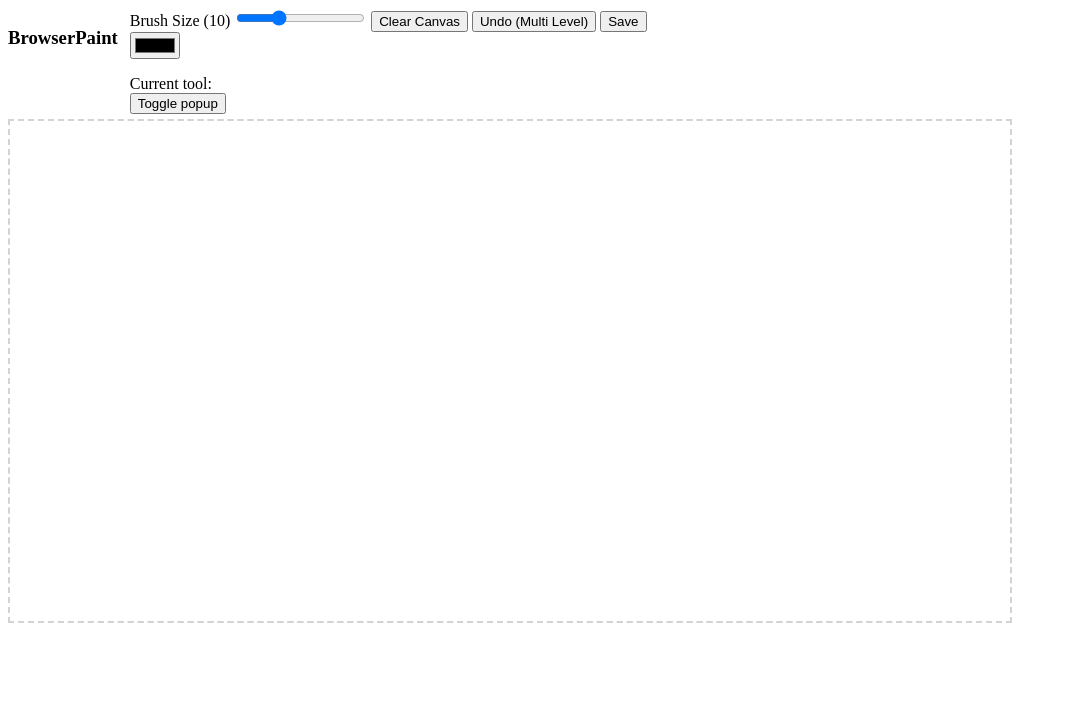
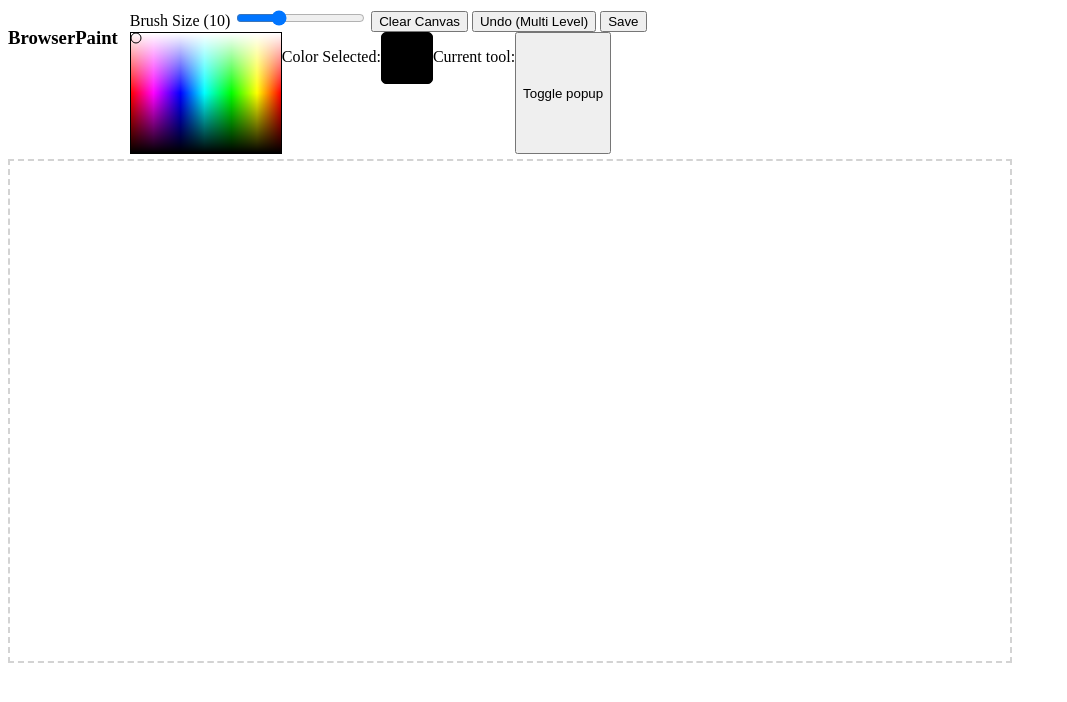
Before and after one commit to blisterrrrr/bpaint, a plain HTML site: page index.html in a window 1280 px wide. Shown: the whole page, without its empty margins (0-1067 px from the left). Drawn offline with Linux system fonts and the light colour scheme.

Commit message:
Кастомный колорпикер

```diff
--- /dev/null
+++ b/ColorPicker.js
@@ -0,0 +1,120 @@
+export class ColorPicker {
+  constructor(query, width, height, indicator) {
+    this.canvas = document.querySelector(query);
+    this.canvas.width = width;
+    this.canvas.height = height;
+    this.context = this.canvas.getContext("2d");
+    this.circle = {
+      x: 5,
+      y: 5,
+      radius: 5,
+    }
+    this.indicator = document.querySelector(indicator);
+  }
+
+  /**
+   *
+   * @param {Function | Function[]} callback
+   */
+  setup(callback) {
+    this.callbacks = callback;
+    return this;
+  }
+
+  gradInit() {
+    let gradient = this.context.createLinearGradient(0, 0, this.canvas.width, 0);
+    gradient.addColorStop(0, "rgb(255, 0 , 0)");
+    gradient.addColorStop(0.15, "rgb(255, 0, 255)");
+    gradient.addColorStop(0.33, "rgb(0, 0, 255)");
+    gradient.addColorStop(0.49, "rgb(0, 255, 255)");
+    gradient.addColorStop(0.67, "rgb(0, 255, 0)");
+    gradient.addColorStop(0.84, "rgb(255, 255, 0)");
+    gradient.addColorStop(1, "rgb(255, 0, 0)");
+    this.context.fillStyle = gradient;
+    this.context.fillRect(0, 0, this.canvas.width, this.canvas.height);
+
+    gradient = this.context.createLinearGradient(0, 0, 0, this.canvas.height);
+    gradient.addColorStop(0, "rgba(255, 255, 255, 1)");
+    gradient.addColorStop(0.5, "rgba(255, 255, 255, 0)");
+    gradient.addColorStop(0.5, "rgba(0, 0, 0, 0)");
+    gradient.addColorStop(1, "rgba(0, 0, 0, 1)");
+    this.context.fillStyle = gradient;
+    this.context.fillRect(0, 0, this.canvas.width, this.canvas.height);
+  }
+
+  circleInit() {
+    this.context.strokeStyle = "black";
+    this.context.beginPath();
+    this.context.arc(this.circle.x, this.circle.y, this.circle.radius, 0, Math.PI * 2);
+    this.context.stroke();
+    this.context.closePath();
+  }
+
+  init() {
+    this.listenToEvents();
+    setInterval(() => {
+      this.gradInit();
+      this.circleInit();
+    }, 200)
+  }
+
+  getColor() {
+    const imgData = this.context.getImageData(this.circle.x, this.circle.y, 1, 1);
+    return this.rgbToHex(imgData.data[0], imgData.data[1], imgData.data[2]);
+  }
+
+  listenToEvents() {
+    let isDown = false;
+    const mouseDown = (e) => {
+      const currX = e.clientX - this.canvas.offsetLeft;
+      const currY = e.clientY - this.canvas.offsetTop;
+      if (currY > this.circle.y &&
+          currY < this.circle.y + this.circle.radius &&
+          currX > this.circle.x &&
+          currX < this.circle.x + this.circle.radius
+      ) {
+        isDown = true;
+      } else {
+        this.circle.x = currX;
+        this.circle.y = currY;
+        isDown = true;
+      }
+    }
+
+    const mouseMove = (e) => {
+      if (!isDown) return;
+      const currX = e.clientX - this.canvas.offsetLeft;
+      const currY = e.clientY - this.canvas.offsetTop;
+      this.circle.x = currX;
+      this.circle.y = currY;
+    }
+
+    const mouseUp = (e) => {
+      isDown = false;
+    }
+
+    this.canvas.addEventListener("mousedown", mouseDown);
+    this.canvas.addEventListener("mousemove", mouseMove);
+    this.canvas.addEventListener("mouseup", mouseUp);
+    this.canvas.addEventListener("mouseout", mouseUp);
+    this.canvas.addEventListener("mousemove", () => {
+      if (!isDown) return;
+      const color = this.getColor();
+      this.indicator.style.backgroundColor = color;
+      if (typeof this.callbacks === 'function') {
+        this.callbacks(color);
+      } else {
+        this.callbacks.forEach((callback) => callback(color));
+      }
+    });
+  }
+
+  numToHex(num) {
+    const hex = num.toString(16);
+    return hex.length == 1 ? '0' + hex : hex;
+  }
+
+  rgbToHex(r, g, b) {
+    return '#' + this.numToHex(r) + this.numToHex(g) + this.numToHex(b);
+  }
+}
--- a/index.html
+++ b/index.html
@@ -21,7 +21,10 @@
         </div>
 
         <div class="settings__color">
-            <input value="#000000" type="color" name="brushColor" id="brushColorPicker">
+            <!-- <input value="#000000" type="color" name="brushColor" id="brushColorPicker"> -->
+            <canvas id="colorPicker" style="border: 1px solid black"></canvas>
+            <p>Color Selected: </p>
+            <div class="colorExample" id="colorIndicator"/>
         </div>
 
         <div class="settings__tool-selection">
--- a/index.js
+++ b/index.js
@@ -4,6 +4,7 @@ import { TOOLS, Toolset } from "./Toolset.js";
 import { DropdownManager } from "./DropdownManager.js";
 import { Utils } from "./utils.js"
 import { PopupManager } from "./PopupManager.js";
+import { ColorPicker } from "./ColorPicker.js";
 
 const cvclass = new CanvasHolder("#canvas", 1000, 500);
 const canvas = cvclass.getCanvas();
@@ -22,11 +23,19 @@ sizeSlider.addEventListener("change", (e) => {
   sizeLabel.innerText = `Brush Size (${e.currentTarget.value})`;
 });
 
-const colorPicker = document.querySelector("#brushColorPicker");
-colorPicker.addEventListener("change", (e) => {
-  cvclass.setColor(e.currentTarget.value);
-  ocvclass.setColor(e.currentTarget.value);
-})
+// const colorPicker = document.querySelector("#brushColorPicker");
+// colorPicker.addEventListener("change", (e) => {
+//   cvclass.setColor(e.currentTarget.value);
+//   ocvclass.setColor(e.currentTarget.value);
+//   console.log(e.currentTarget.value);
+// })
+new ColorPicker("#colorPicker", 150, 120, "#colorIndicator")
+  .setup((color) => {
+    cvclass.setColor(color);
+    ocvclass.setColor(color);
+    console.log(color);
+  })
+  .init();
 
 const toolSet = new Toolset().setup(TOOLS);
 // new DropdownManager("#toolSelectDrop")
--- a/main.scss
+++ b/main.scss
@@ -5,9 +5,23 @@ header {
     gap: 12px;
 }
 
+.settings {
+  &__color {
+    display: flex;
+  }
+}
+
 .main-canvas {
     border: 2px lightgray dashed;
     position: absolute;
+}
+
+.colorExample {
+  border: 1px solid black;
+  border-radius: 5px;
+  background: black;
+  width: 50px;
+  height: 50px;
 }
 
 .btn-active {
```
Also changed, not shown: main.css, 1 other file.
